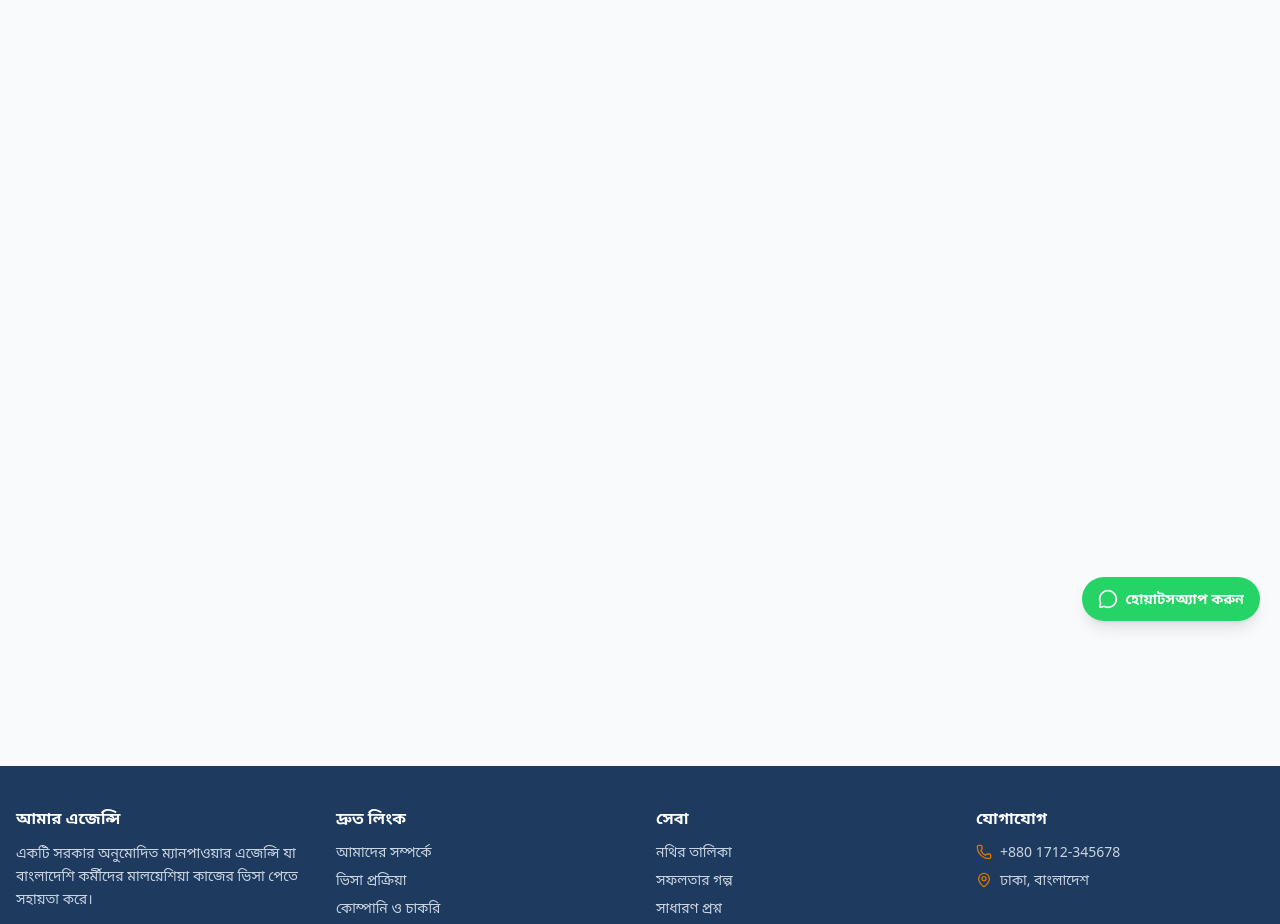
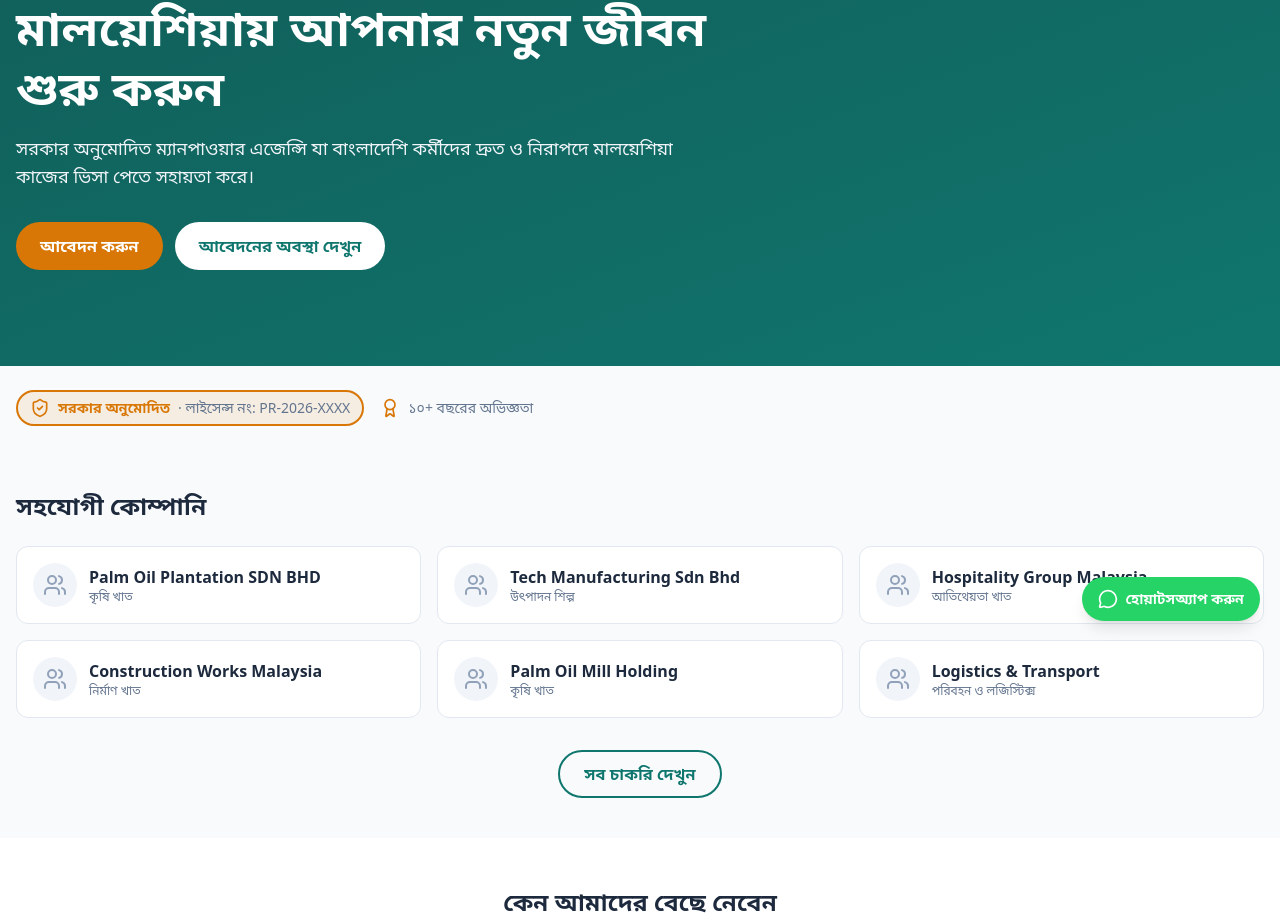
Before and after one commit to mehedi8430/malaysia-gateway, a Next.js app: page / in a window 1280 px wide. Shown: the part 159-1083 px from the top of the page. Built offline with nearby package versions, Linux system fonts and the light colour scheme.

Commit message:
feat: home page with hero, trust badges, partner companies

```diff
--- a/src/app/page.jsx
+++ b/src/app/page.jsx
@@ -1,7 +1,50 @@
+"use client";
+import React from "react";
+import Link from "next/link";
+import { Users, Award } from "lucide-react";
+import Hero from "@/components/Hero";
+import TrustBadge from "@/components/TrustBadge";
+import { useLanguage } from "@/hooks/useLanguage";
+import { COMPANIES } from "@/data/companies";
+
 export default function Home() {
+  const { t } = useLanguage();
   return (
-    <main>
-      <h1>Malaysia Gateway</h1>
-    </main>
+    <div>
+      <Hero />
+      <section className="mx-auto max-w-7xl px-4 py-6 flex flex-wrap items-center gap-4">
+        <TrustBadge />
+        <div className="flex items-center gap-2 text-sm text-slate-500">
+          <Award className="h-5 w-5 text-gold" /> {t("years_experience")}
+        </div>
+      </section>
+      <section className="mx-auto max-w-7xl px-4 py-10">
+        <h2 className="text-2xl font-bold text-slate-800">{t("partner_companies")}</h2>
+        <div className="mt-6 grid gap-4 sm:grid-cols-2 lg:grid-cols-3">
+          {COMPANIES.map((c) => (
+            <div key={c.id} className="rounded-xl border border-slate-200 bg-white p-4 flex items-center gap-3">
+              <span className="flex h-11 w-11 items-center justify-center rounded-full bg-slate-100 text-slate-400">
+                <Users className="h-6 w-6" />
+              </span>
+              <div>
+                <p className="font-semibold text-slate-800">{c.name}</p>
+                <p className="text-xs text-slate-500">{t(c.sectorKey)}</p>
+              </div>
+            </div>
+          ))}
+        </div>
+        <div className="mt-8 text-center">
+          <Link href="/jobs" className="inline-block rounded-full border-2 border-primary px-6 py-2.5 font-semibold text-primary hover:bg-primary hover:text-white">
+            {t("view_all_jobs")}
+          </Link>
+        </div>
+      </section>
+      <section className="bg-white py-12">
+        <div className="mx-auto max-w-7xl px-4 text-center">
+          <h2 className="text-2xl font-bold text-slate-800">{t("why_choose_us")}</h2>
+          <p className="mt-3 max-w-2xl mx-auto text-slate-600">{t("why_choose_us_desc")}</p>
+        </div>
+      </section>
+    </div>
   );
 }
--- /dev/null
+++ b/src/components/Hero.jsx
@@ -0,0 +1,28 @@
+"use client";
+import React from "react";
+import Link from "next/link";
+import { useLanguage } from "@/hooks/useLanguage";
+
+export default function Hero() {
+  const { t } = useLanguage();
+  return (
+    <section className="bg-gradient-to-br from-primary-dark to-primary text-white">
+      <div className="mx-auto max-w-7xl px-4 py-16 sm:py-24">
+        <h1 className="max-w-3xl text-3xl sm:text-5xl font-black leading-tight">
+          {t("hero_title")}
+        </h1>
+        <p className="mt-4 max-w-2xl text-slate-100 text-base sm:text-lg">
+          {t("hero_subtitle")}
+        </p>
+        <div className="mt-8 flex flex-col sm:flex-row gap-3">
+          <Link href="/apply" className="rounded-full bg-gold px-6 py-3 text-center font-bold text-white hover:opacity-90">
+            {t("apply")}
+          </Link>
+          <Link href="/track" className="rounded-full bg-white px-6 py-3 text-center font-bold text-primary hover:opacity-90">
+            {t("track_status")}
+          </Link>
+        </div>
+      </div>
+    </section>
+  );
+}
--- /dev/null
+++ b/src/data/companies.js
@@ -0,0 +1,8 @@
+export const COMPANIES = [
+  { id: "c1", name: "Palm Oil Plantation SDN BHD", sectorKey: "sector_agriculture", location: "Johor" },
+  { id: "c2", name: "Tech Manufacturing Sdn Bhd", sectorKey: "sector_manufacturing", location: "Penang" },
+  { id: "c3", name: "Hospitality Group Malaysia", sectorKey: "sector_hospitality", location: "Kuala Lumpur" },
+  { id: "c4", name: "Construction Works Malaysia", sectorKey: "sector_construction", location: "Selangor" },
+  { id: "c5", name: "Palm Oil Mill Holding", sectorKey: "sector_agriculture", location: "Sabah" },
+  { id: "c6", name: "Logistics & Transport", sectorKey: "sector_logistics", location: "Johor" },
+];
--- a/src/locales/bn.json
+++ b/src/locales/bn.json
@@ -22,5 +22,17 @@
   "whatsapp_us": "হোয়াটসঅ্যাপ করুন",
   "phone_placeholder": "+880 1712-345678",
   "address_placeholder": "ঢাকা, বাংলাদেশ",
-  "copyright": "সর্বস্বত্ব সংরক্ষিত"
+  "copyright": "সর্বস্বত্ব সংরক্ষিত",
+  "hero_title": "মালয়েশিয়ায় আপনার নতুন জীবন শুরু করুন",
+  "hero_subtitle": "সরকার অনুমোদিত ম্যানপাওয়ার এজেন্সি যা বাংলাদেশি কর্মীদের দ্রুত ও নিরাপদে মালয়েশিয়া কাজের ভিসা পেতে সহায়তা করে।",
+  "years_experience": "১০+ বছরের অভিজ্ঞতা",
+  "partner_companies": "সহযোগী কোম্পানি",
+  "view_all_jobs": "সব চাকরি দেখুন",
+  "why_choose_us": "কেন আমাদের বেছে নেবেন",
+  "why_choose_us_desc": "আমরা একটি স্বচ্ছ, সরকার অনুমোদিত প্রক্রিয়া অফার করি যা হাজারো কর্মীর আস্থা অর্জন করেছে।",
+  "sector_agriculture": "কৃষি খাত",
+  "sector_manufacturing": "উৎপাদন শিল্প",
+  "sector_hospitality": "আতিথেয়তা খাত",
+  "sector_construction": "নির্মাণ খাত",
+  "sector_logistics": "পরিবহন ও লজিস্টিক্স"
 }
--- a/src/locales/en.json
+++ b/src/locales/en.json
@@ -22,5 +22,17 @@
   "whatsapp_us": "Chat on WhatsApp",
   "phone_placeholder": "+880 1712-345678",
   "address_placeholder": "Dhaka, Bangladesh",
-  "copyright": "All rights reserved"
+  "copyright": "All rights reserved",
+  "hero_title": "Start Your New Life in Malaysia",
+  "hero_subtitle": "Government-approved manpower agency helping Bangladeshi workers secure Malaysia work visas quickly and safely.",
+  "years_experience": "10+ Years of Experience",
+  "partner_companies": "Partner Companies",
+  "view_all_jobs": "View All Jobs",
+  "why_choose_us": "Why Choose Us",
+  "why_choose_us_desc": "We offer a transparent, government-approved process trusted by thousands of workers.",
+  "sector_agriculture": "Agriculture Sector",
+  "sector_manufacturing": "Manufacturing Sector",
+  "sector_hospitality": "Hospitality Sector",
+  "sector_construction": "Construction Sector",
+  "sector_logistics": "Logistics Sector"
 }
```
Also changed, not shown: 1 other file (tests, documents, lock files or other folders).
